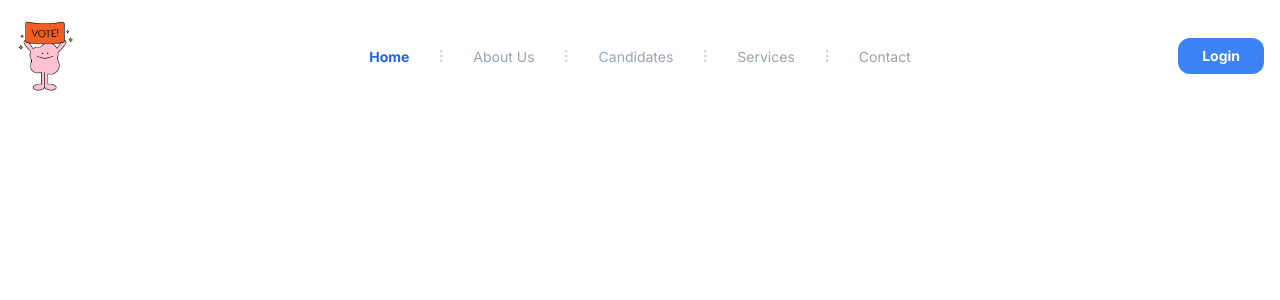
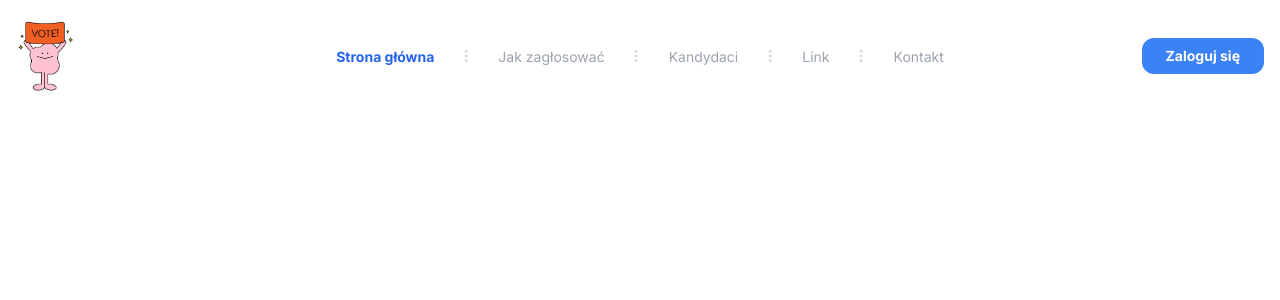
Before and after one commit to eljotero/eVote, a Next.js app in the folder frontend/: page / in a window 1280 px wide. Shown: the top 300 px of the page. Built offline with nearby package versions, Linux system fonts and the light colour scheme.

Commit message:
EVOTE-21 refactor: change language to Polish, change alerts to Toasts

```diff
--- a/frontend/src/app/components/LoginForm/LoginForm.jsx
+++ b/frontend/src/app/components/LoginForm/LoginForm.jsx
@@ -1,8 +1,9 @@
-import { checkEmail } from '@/app/services/emailService';
-import { useState } from 'react';
-import { useDispatch } from 'react-redux';
+import {checkEmail} from '@/app/services/emailService';
+import {useState} from 'react';
+import {useDispatch} from 'react-redux';
+import {toast} from 'react-hot-toast';
 import axios from '../../../../lib/axios';
-import { setToken } from '../../../store/tokenSlice';
+import {setToken} from '@/store/tokenSlice';
 
 export default function LoginForm() {
     const [email, setEmail] = useState('');
@@ -12,12 +13,12 @@ export default function LoginForm() {
     const handleSubmit = async (e) => {
         e.preventDefault();
         if (email === '' || password === '') {
-      alert('Błąd logowania. Wymagane jest podanie adresu email i hasła.');
+            toast.error('Błąd logowania. Wymagane jest podanie adresu email i hasła.');
             return;
         }
         const isEmailValid = await checkEmail(email);
         if (!isEmailValid) {
-      alert('Błąd logowania. Nieprawidłowy adres email.');
+            toast.error('Błąd logowania. Nieprawidłowy adres email.');
         }
         try {
             const response = await axios.post('/auth/login', {
@@ -28,10 +29,10 @@ export default function LoginForm() {
                 dispatch(setToken(response.data.token));
                 return;
             } else {
-        alert('Błąd logowania. Spróbuj ponownie.');
+                toast.error('Błąd logowania. Spróbuj ponownie.');
             }
         } catch (error) {
-      alert('Błąd logowania. Spróbuj ponownie.');
+            toast.error('Błąd logowania. Spróbuj ponownie.');
         }
     };
 
@@ -60,9 +61,7 @@ export default function LoginForm() {
                         value={email}
                         onChange={(e) => setEmail(e.target.value)}
                         className='mt-1 p-2 w-full border rounded-md focus:border-gray-200 focus:outline-none focus:ring-2 focus:ring-offset-2 focus:ring-gray-300 transition-colors duration-300'
-            aria-required='true'
                         autoComplete='email'
-            required
                     />
                 </div>
                 <div>
@@ -79,18 +78,16 @@ export default function LoginForm() {
                         value={password}
                         onChange={(e) => setPassword(e.target.value)}
                         className='mt-1 p-2 w-full border rounded-md focus:border-gray-200 focus:outline-none focus:ring-2 focus:ring-offset-2 focus:ring-gray-300 transition-colors duration-300'
-            aria-required='true'
                         autoComplete='current-password'
-            required
                     />
                 </div>
                 <div>
                     <button
                         type='submit'
-            aria-label='Submit Login Form'
+                        aria-label='Wyślij formularz logowania'
                         className='w-full text-white p-2 rounded-md bg-blue-600 hover:bg-blue-700 focus:bg-blue-600 focus:outline-none focus:ring-2 focus:ring-offset-2 focus:ring-blue-600 transition-colors duration-300'
                     >
-            Login
+                        Zaloguj się
                     </button>
                 </div>
             </form>
--- a/frontend/src/app/components/Navbar/Navbar.jsx
+++ b/frontend/src/app/components/Navbar/Navbar.jsx
@@ -15,33 +15,37 @@ export default function Navbar() {
     };
 
     // a simple solution to display navbar only on specific pages - will work for now
-    if (!paths.includes(currentPath)) {
-        return null;
-    }
+    // if (!paths.includes(currentPath)) {
+    //     return null;
+    // }
+
 
     return (
         <>
-            <nav className="relative px-4 py-4 flex justify-between items-center bg-white" aria-label="Main Navigation">
-                <a className="text-3xl font-bold leading-none" href="#" aria-label="Home">
+            <nav className="relative px-4 py-4 flex justify-between items-center bg-white"
+                 aria-label="Główna nawigacja">
+                <a className="text-3xl font-bold leading-none" href="#" aria-label="Strona główna">
                     <Image
                         className="h-15"
                         src="/evote.png"
-                        alt="Evote"
+                        alt="eVote"
                         width={60}
                         height={80}
                     />
                 </a>
                 <div className="lg:hidden">
-                    <button className="navbar-burger flex items-center text-blue-600 p-3" onClick={toggleMenu} aria-label="Menu Toggle">
+                    <button className="navbar-burger flex items-center text-blue-600 p-3" onClick={toggleMenu}
+                            aria-label="Przełącznik menu">
                         <svg className="block h-4 w-4 fill-current" viewBox="0 0 20 20"
                              xmlns="http://www.w3.org/2000/svg">
-                            <title>Mobile menu</title>
+                            <title>Menu mobilne</title>
                             <path d="M0 3h20v2H0V3zm0 6h20v2H0V9zm0 6h20v2H0v-2z"></path>
                         </svg>
                     </button>
                 </div>
                 <ul className={`hidden absolute top-1/2 left-1/2 transform -translate-y-1/2 -translate-x-1/2 lg:flex lg:mx-auto lg:items-center lg:w-auto lg:space-x-6 ${isMenuOpen ? '' : 'hidden'}`}>
-                    <li><Link className="text-sm text-blue-600 font-bold hover:text-gray-500" href="#" aria-label="Home">Home</Link></li>
+                    <li><Link className="text-sm text-blue-600 font-bold hover:text-gray-500" href="#"
+                              aria-label="Strona główna">Strona główna</Link></li>
                     <li className="text-gray-300">
                         <svg xmlns="http://www.w3.org/2000/svg" fill="none" stroke="currentColor"
                              className="w-4 h-4 current-fill" viewBox="0 0 24 24">
@@ -49,7 +53,8 @@ export default function Navbar() {
                                   d="M12 5v0m0 7v0m0 7v0m0-13a1 1 0 110-2 1 1 0 010 2zm0 7a1 1 0 110-2 1 1 0 010 2zm0 7a1 1 0 110-2 1 1 0 010 2z"/>
                         </svg>
                     </li>
-                    <li><Link className="text-sm text-gray-400 hover:text-gray-500" href="#" aria-label="About Us">About Us</Link></li>
+                    <li><Link className="text-sm text-gray-400 hover:text-gray-500" href="#"
+                              aria-label="Jak zagłosować">Jak zagłosować</Link></li>
                     <li className="text-gray-300">
                         <svg xmlns="http://www.w3.org/2000/svg" fill="none" stroke="currentColor"
                              className="w-4 h-4 current-fill" viewBox="0 0 24 24">
@@ -57,7 +62,8 @@ export default function Navbar() {
                                   d="M12 5v0m0 7v0m0 7v0m0-13a1 1 0 110-2 1 1 0 010 2zm0 7a1 1 0 110-2 1 1 0 010 2zm0 7a1 1 0 110-2 1 1 0 010 2z"/>
                         </svg>
                     </li>
-                    <li><Link className="text-sm text-gray-400 hover:text-gray-500" href="/map" aria-label="Candidates">Candidates</Link></li>
+                    <li><Link className="text-sm text-gray-400 hover:text-gray-500" href="/map"
+                              aria-label="Kandydaci">Kandydaci</Link></li>
                     <li className="text-gray-300">
                         <svg xmlns="http://www.w3.org/2000/svg" fill="none" stroke="currentColor"
                              className="w-4 h-4 current-fill" viewBox="0 0 24 24">
@@ -65,7 +71,8 @@ export default function Navbar() {
                                   d="M12 5v0m0 7v0m0 7v0m0-13a1 1 0 110-2 1 1 0 010 2zm0 7a1 1 0 110-2 1 1 0 010 2zm0 7a1 1 0 110-2 1 1 0 010 2z"/>
                         </svg>
                     </li>
-                    <li><Link className="text-sm text-gray-400 hover:text-gray-500" href="#" aria-label="Services">Services</Link></li>
+                    <li><Link className="text-sm text-gray-400 hover:text-gray-500" href="#"
+                              aria-label="Link">Link</Link></li>
                     <li className="text-gray-300">
                         <svg xmlns="http://www.w3.org/2000/svg" fill="none" stroke="currentColor"
                              className="w-4 h-4 current-fill" viewBox="0 0 24 24">
@@ -73,17 +80,20 @@ export default function Navbar() {
                                   d="M12 5v0m0 7v0m0 7v0m0-13a1 1 0 110-2 1 1 0 010 2zm0 7a1 1 0 110-2 1 1 0 010 2zm0 7a1 1 0 110-2 1 1 0 010 2z"/>
                         </svg>
                     </li>
-                    <li><Link className="text-sm text-gray-400 hover:text-gray-500" href="#" aria-label="Contact">Contact</Link></li>
+                    <li><Link className="text-sm text-gray-400 hover:text-gray-500" href="#"
+                              aria-label="Kontakt">Kontakt</Link></li>
                 </ul>
-                <Link className="hidden lg:inline-block py-2 px-6 bg-blue-500 hover:bg-blue-600 text-sm text-white font-bold rounded-xl transition duration-200"
-                      href="/login" aria-label="Login">Login</Link>
+                <Link
+                    className="hidden lg:inline-block py-2 px-6 bg-blue-500 hover:bg-blue-600 text-sm text-white font-bold rounded-xl transition duration-200"
+                    href="/login" aria-label="Zaloguj się">Zaloguj się</Link>
             </nav>
-            <div className={`navbar-menu relative z-50 ${isMenuOpen ? '' : 'hidden'}`} aria-label="Mobile Menu">
+            <div className={`navbar-menu relative z-50 ${isMenuOpen ? '' : 'hidden'}`} aria-label="Menu mobilne">
                 <div className="navbar-backdrop fixed inset-0 bg-gray-800 opacity-25"></div>
                 <nav
-                    className="fixed top-0 left-0 bottom-0 flex flex-col w-5/6 max-w-sm py-6 px-6 bg-white border-r overflow-y-auto" aria-label="Mobile Navigation">
+                    className="fixed top-0 left-0 bottom-0 flex flex-col w-5/6 max-w-sm py-6 px-6 bg-white border-r overflow-y-auto"
+                    aria-label="Nawigacja mobilna">
                     <div className="flex items-center mb-8">
-                        <a className="mr-auto text-3xl font-bold leading-none" href="#" aria-label="Home">
+                        <a className="mr-auto text-3xl font-bold leading-none" href="#" aria-label="Strona główna">
                             <Image
                                 className="h-15"
                                 src="/evote.png"
@@ -92,7 +102,7 @@ export default function Navbar() {
                                 height={80}
                             />
                         </a>
-                        <button className="navbar-close" onClick={toggleMenu} aria-label="Close Menu">
+                        <button className="navbar-close" onClick={toggleMenu} aria-label="Zamknij menu">
                             <svg className="h-6 w-6 text-gray-400 cursor-pointer hover:text-gray-500"
                                  xmlns="http://www.w3.org/2000/svg" fill="none" viewBox="0 0 24 24"
                                  stroke="currentColor">
@@ -102,38 +112,43 @@ export default function Navbar() {
                         </button>
                     </div>
                     <div>
-                        <ul aria-label="Mobile Menu Items">
+                        <ul aria-label="Elementy mobilnego menu">
                             <li className="mb-1">
-                                <Link className="block p-4 text-sm font-semibold text-gray-400 hover:bg-blue-50 hover:text-blue-600 rounded"
-                                      href="#" aria-label="Home">Home</Link>
+                                <Link
+                                    className="block p-4 text-sm font-semibold text-gray-400 hover:bg-blue-50 hover:text-blue-600 rounded"
+                                    href="#" aria-label="Strona główna">Strona główna</Link>
                             </li>
                             <li className="mb-1">
-                                <Link className="block p-4 text-sm font-semibold text-gray-400 hover:bg-blue-50 hover:text-blue-600 rounded"
-                                      href="#" aria-label="About Us">About Us</Link>
+                                <Link
+                                    className="block p-4 text-sm font-semibold text-gray-400 hover:bg-blue-50 hover:text-blue-600 rounded"
+                                    href="#" aria-label="Jak zagłosować">Jak zagłosować</Link>
                             </li>
                             <li className="mb-1">
-                                <Link className="block p-4 text-sm font-semibold text-gray-400 hover:bg-blue-50 hover:text-blue-600 rounded"
-                                      href="/candidates" aria-label="Candidates">Candidates</Link>
+                                <Link
+                                    className="block p-4 text-sm font-semibold text-gray-400 hover:bg-blue-50 hover:text-blue-600 rounded"
+                                    href="/candidates" aria-label="Kandydaci">Kandydaci</Link>
                             </li>
                             <li className="mb-1">
-                                <Link className="block p-4 text-sm font-semibold text-gray-400 hover:bg-blue-50 hover:text-blue-600 rounded"
-                                      href="#" aria-label="Services">Services</Link>
+                                <Link
+                                    className="block p-4 text-sm font-semibold text-gray-400 hover:bg-blue-50 hover:text-blue-600 rounded"
+                                    href="#" aria-label="Link">Link</Link>
                             </li>
                             <li className="mb-1">
-                                <Link className="block p-4 text-sm font-semibold text-gray-400 hover:bg-blue-50 hover:text-blue-600 rounded"
-                                      href="#" aria-label="Contact">Contact</Link>
+                                <Link
+                                    className="block p-4 text-sm font-semibold text-gray-400 hover:bg-blue-50 hover:text-blue-600 rounded"
+                                    href="#" aria-label="Kontakt">Kontakt</Link>
                             </li>
                         </ul>
                     </div>
                     <div className="mt-auto">
                         <div className="pt-6">
-                            <Link className="block px-4 py-3 mb-2 leading-loose text-xs text-center text-white font-semibold bg-blue-600 hover:bg-blue-700  rounded-xl"
-                                  href="/login" aria-label="Login">Login</Link>
+                            <Link
+                                className="block px-4 py-3 mb-2 leading-loose text-xs text-center text-white font-semibold bg-blue-600 hover:bg-blue-700  rounded-xl"
+                                href="/login" aria-label="Zaloguj się">Zaloguj się</Link>
                         </div>
                     </div>
                 </nav>
             </div>
         </>
-    )
-        ;
+    );
 }
--- a/frontend/src/app/layout.js
+++ b/frontend/src/app/layout.js
@@ -1,4 +1,5 @@
 import { Inter } from 'next/font/google';
+import { Toaster } from "react-hot-toast";
 import './globals.css';
 import Navbar from '@/app/components/Navbar/Navbar';
 import StoreProvider from '../store/StoreProvider';
@@ -7,15 +8,16 @@ const inter = Inter({ subsets: ['latin'] });
 
 export const metadata = {
   title: 'eVote',
-  description: 'A simple voting app',
+  description: 'Aplikacja do głosowania w wyborach online',
 };
 
 export default function RootLayout({ children }) {
   return (
     <StoreProvider>
-      <html lang='en'>
+      <html lang='pl'>
         <body className={inter.className}>
           <Navbar />
+          <Toaster position="top-center" />
           {children}
         </body>
       </html>
```
Also changed, not shown: frontend/src/app/components/RegisterForm/RegisterForm.jsx (+10 -16 lines), frontend/src/app/login/page.jsx (+4 -4 lines). Lines whose indentation alone changed are shown as unchanged.
